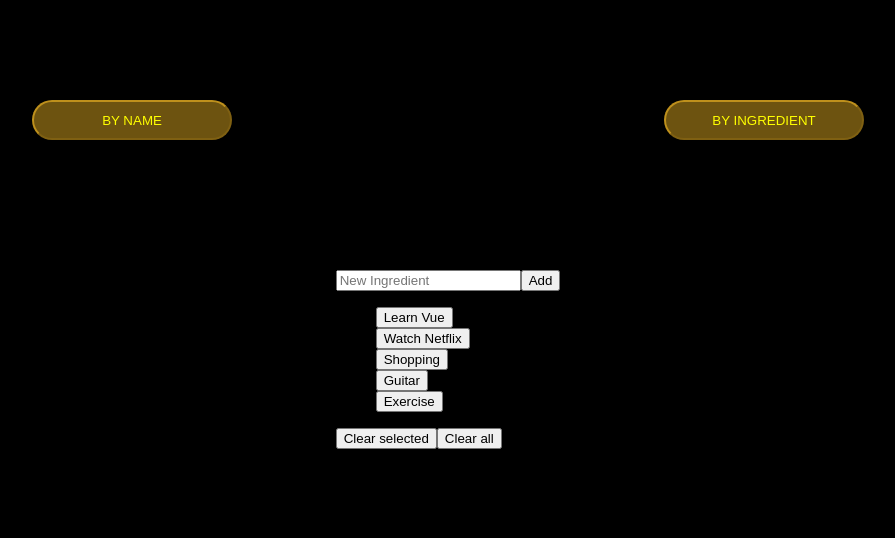
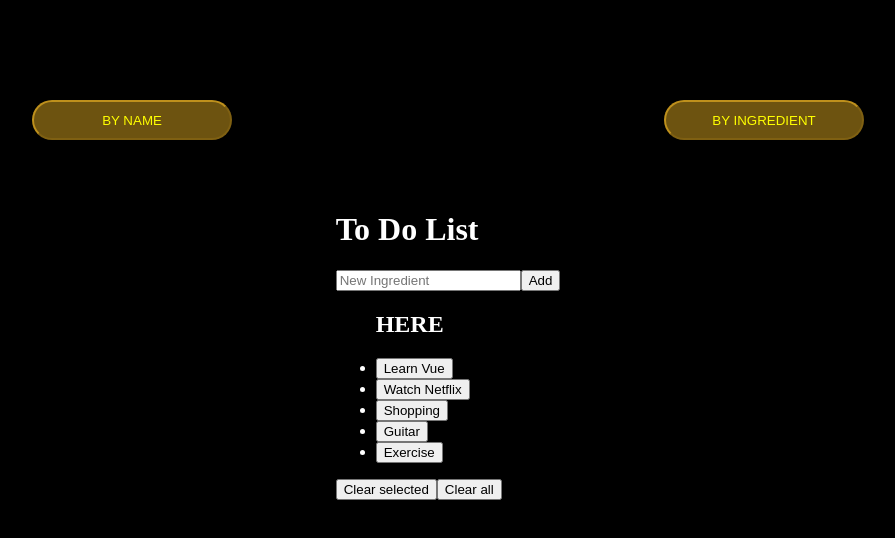
Before and after one commit to RaySandhu/bottoms-up, a Vue app in the folder BottomsUp/: page / in a window 1280 px wide. Both pictures are taken after a click on the button "BY INGREDIENT". Shown: the top 538 px of the page, without its empty margins (192-1087 px from the left). Built offline with nearby package versions, Linux system fonts and the light colour scheme.

Commit message:
added Ingredient-item component

```diff
--- a/BottomsUp/components/searchIngredient/IngredList.vue
+++ b/BottomsUp/components/searchIngredient/IngredList.vue
@@ -14,6 +14,7 @@
       <!-- task lists -->
       <div class="ingredients">
         <ul>
+          <IngredientItem></IngredientItem>
           <li v-for="ingred in ingredients" :key="ingredients.id">
             <button>{{ingred.title}}</button>
           </li>
@@ -33,9 +34,14 @@
 </template>
 
 <script>
+import IngredientItem from './Ingredient-item.vue';
+
 export default {
   name: "Ingredients",
   props: ['ingredients'],
+  components: {
+    IngredientItem,
+  },
   data() {
     return{
       newIngred: "",
--- /dev/null
+++ b/BottomsUp/components/searchIngredient/Ingredient-item.vue
@@ -0,0 +1,14 @@
+<template>
+    <h2>HERE</h2>
+</template>
+
+<script>
+export default {
+    name: 'IngredientItem',
+}
+</script>
+<style>
+body{
+    color: white;
+}
+</style>
```
